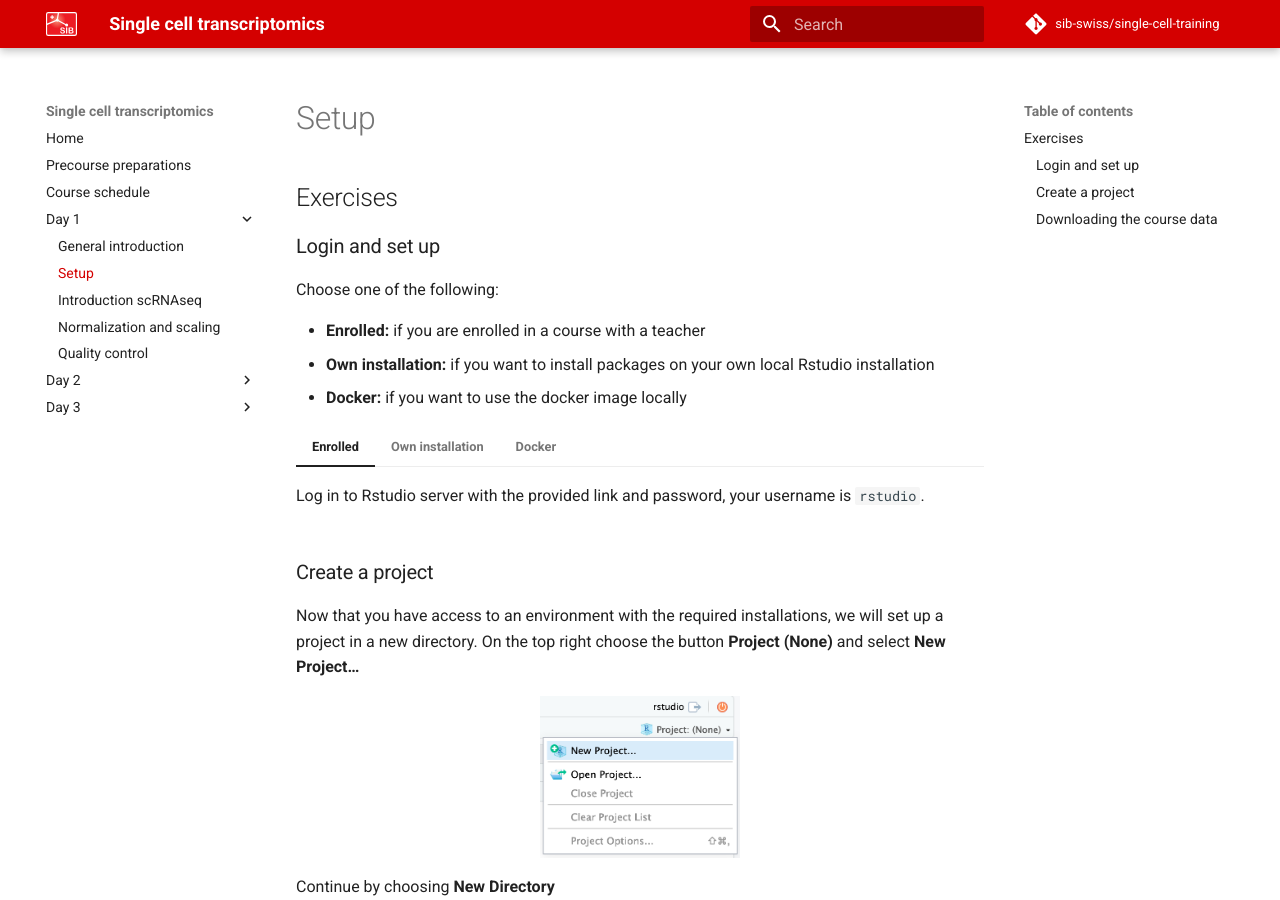
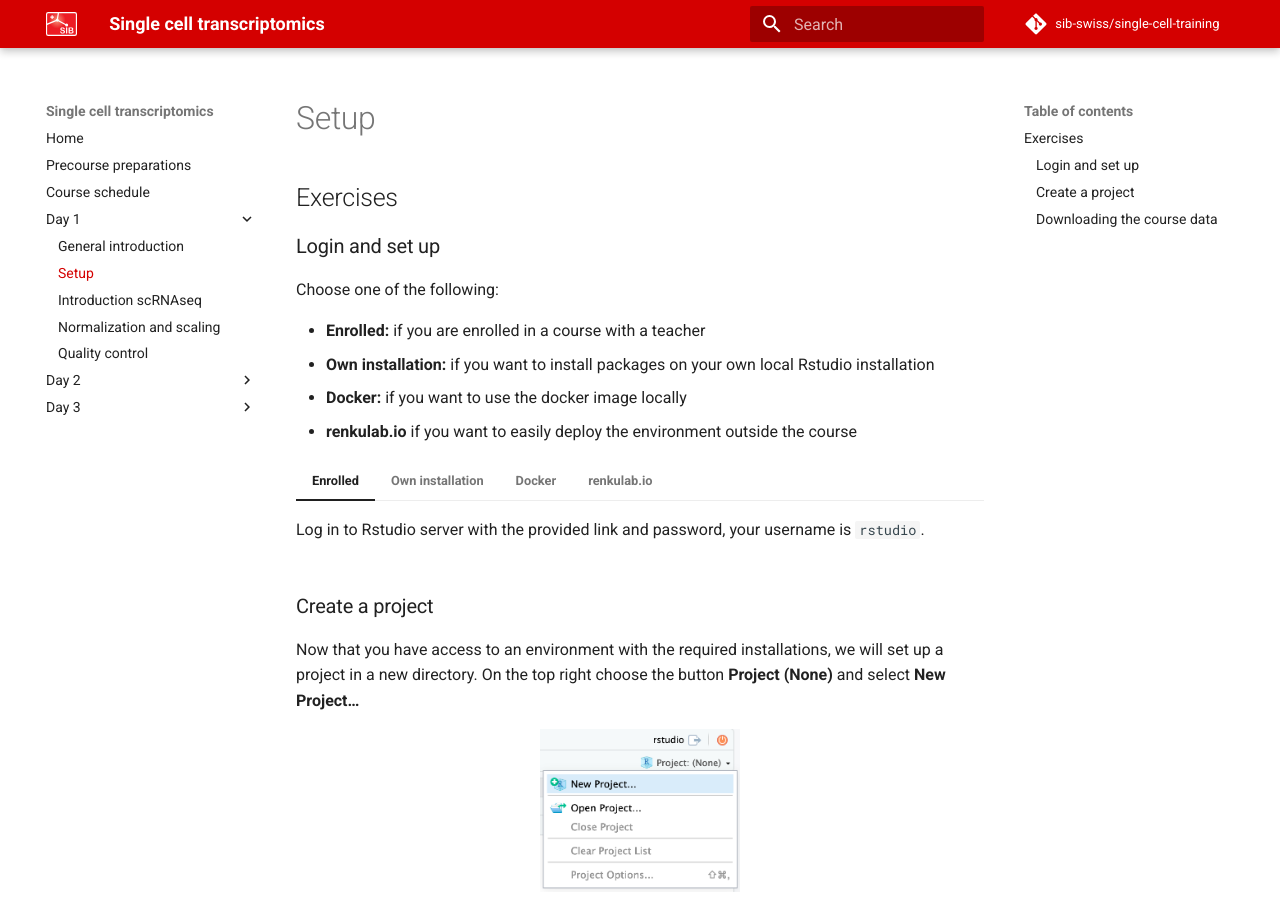
Before and after one commit to sib-swiss/single-cell-training, an MkDocs documentation site: the page built from docs/day1/setup.md, in a window 1280 px wide and 900 px high. Built offline with MkDocs 1.6.1 and Material for MkDocs 9.7.7, drawn with Linux system fonts in a browser that asks for light colours; comment, search, counter and statistics services are not loaded; the version menu is left out.

Commit message:
added renku

```diff
--- a/docs/day1/setup.md
+++ b/docs/day1/setup.md
@@ -8,6 +8,7 @@
 - **Enrolled:** if you are enrolled in a course with a teacher
 - **Own installation:** if you want to install packages on your own local Rstudio installation
 - **Docker:** if you want to use the docker image locally
+- **renkulab.io** if you want to easily  deploy the environment outside the course
 
 === "Enrolled"
     Log in to Rstudio server with the provided link and password, your username is `rstudio`.
@@ -49,6 +50,9 @@
     The option `-v` mounts a local directory in your computer to the directory `/home/rstudio` in the docker container ('rstudio' is the default user for Rstudio containers). In that way, you have files available both in the container and on your computer. Use this directory on your computer. Change the first path to a path on your computer that you want to use as a working directory.
 
     The part `geertvangeest/single-cell-rstudio:latest` is the image we are going to load into the container. The image contains all the information about software and dependencies needed for this course. When you run this command for the first time it will download the image. Once it's on your computer, it will start immediately.
+
+=== "renkulab.io"
+    To simply run the environment, you can use [renku](https://renkulab.io). You can find the repository (including the image) here: [https://renkulab.io/projects/geert.vangeest/single-cell-training/](https://renkulab.io/projects/geert.vangeest/single-cell-training/).
 
 ### Create a project
 
```
